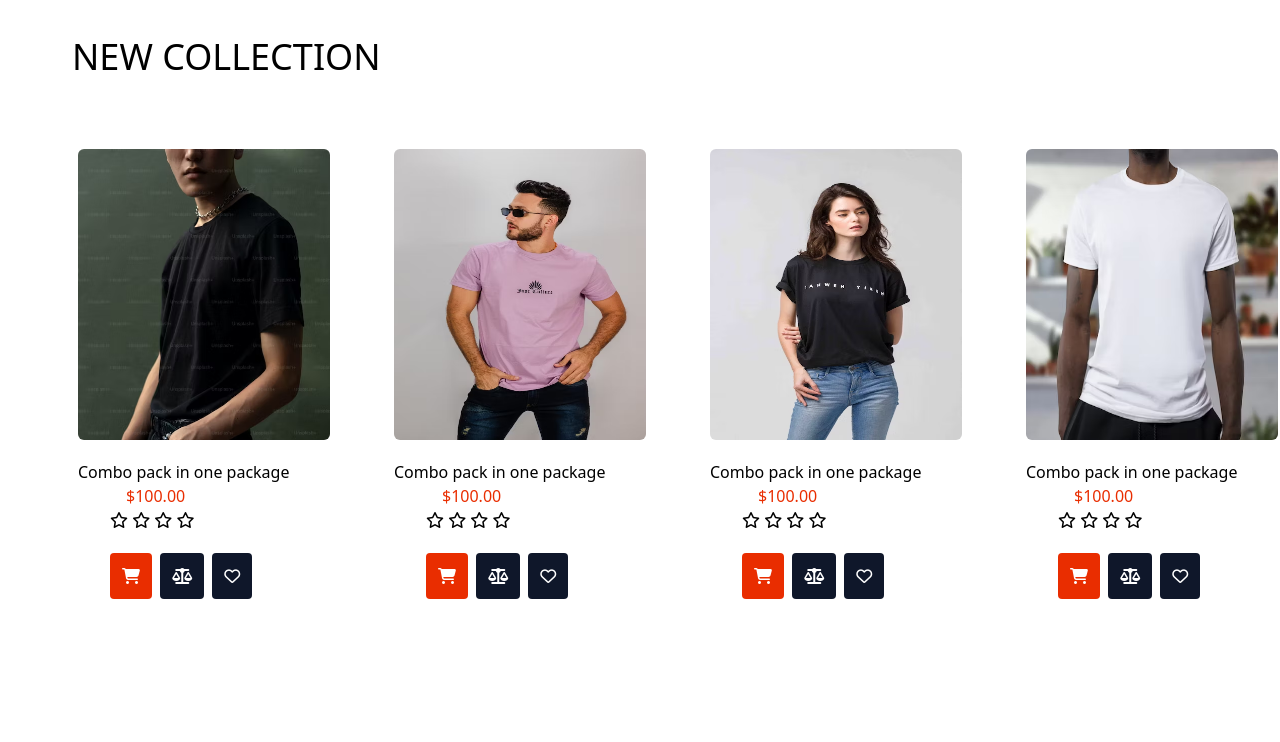
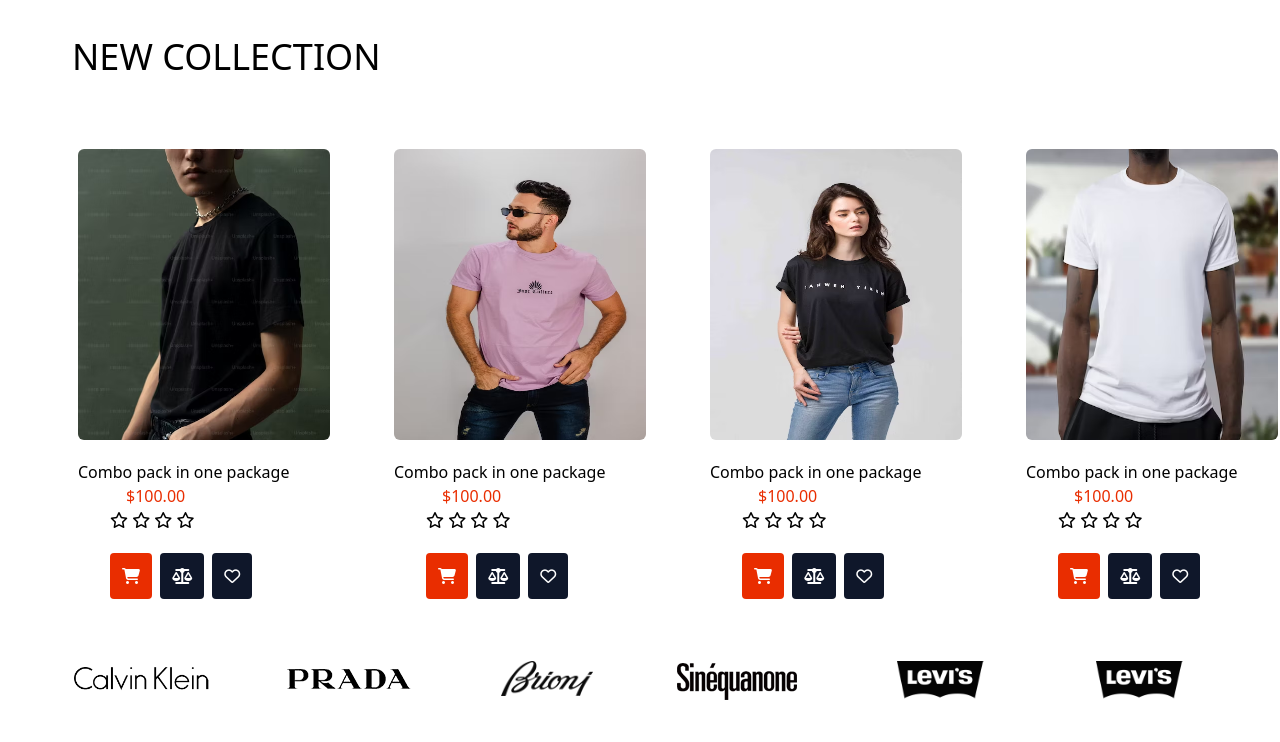
Before and after one commit to mjobayer183/E-Commerce, a website: page src/index.html in a window 1280 px wide. Shown: the part 3049-3791 px from the top of the page. Before the commit the page ends 3666 px from the top, so only its background shows below. Drawn offline with Linux system fonts and the light colour scheme.

Commit message:
added seventh section

```diff
--- a/src/index.html
+++ b/src/index.html
@@ -802,6 +802,17 @@
           </div>
          </section>
          <!-- seventh section -->
+          <div class="flex justify-around p-10">
+            <a href=""> <img src="/img/brand02.png" alt=""></a>
+            <a href=""><img src="/img/brand03.png" alt=""></a>
+            <a href=""><img src="/img/brand04.png" alt=""></a>
+            <a href=""> <img src="/img/brand05.png" alt=""></a>
+            <a href=""><img src="/img/brand06 (1).png" alt=""></a>
+            <a href=""><img src="/img/brand06.png" alt="">
+            </a>
+
+
+          </div>
 
     </main>
   </body>
```
Also changed, not shown: dist/output.css, img/brand02.png (added), img/brand03.png (added), img/brand04.png (added), img/brand05.png (added), img/brand06 (1).png (added), img/brand06.png (added), img/brand07.png (added).
